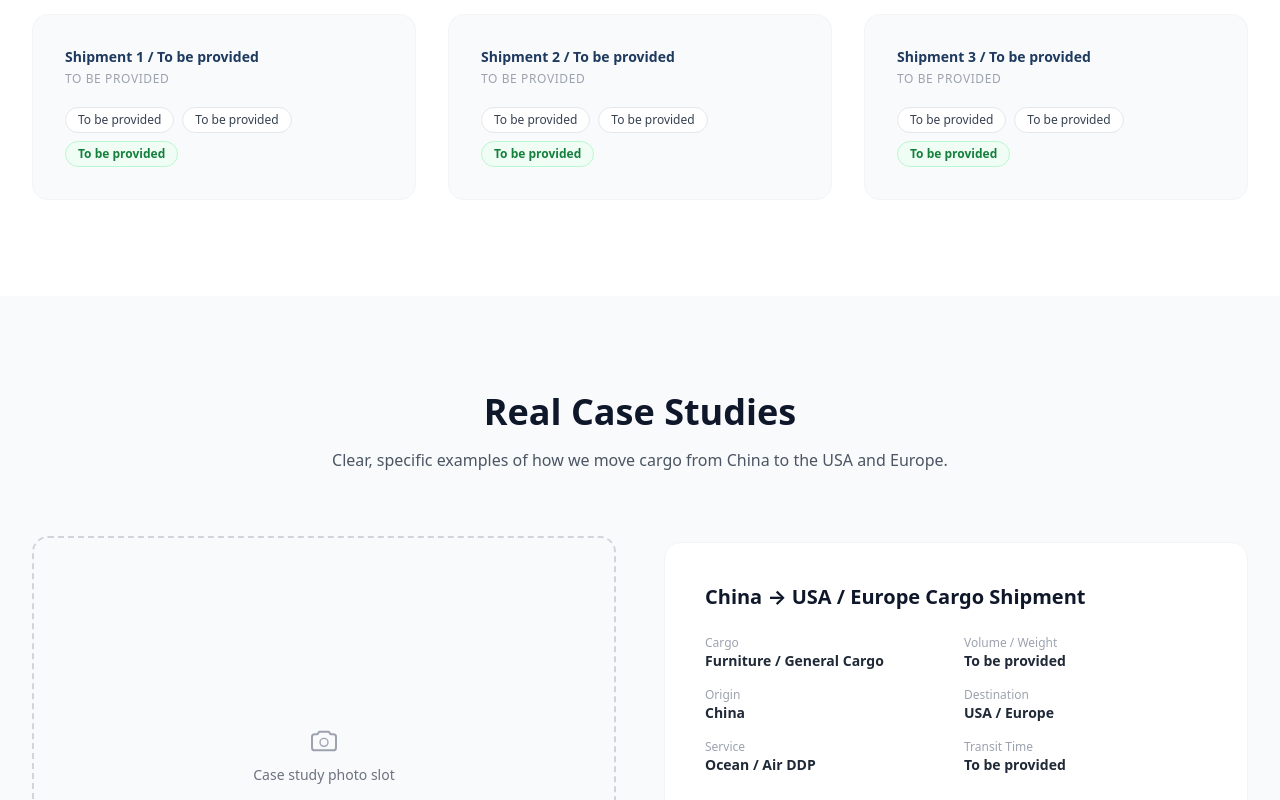
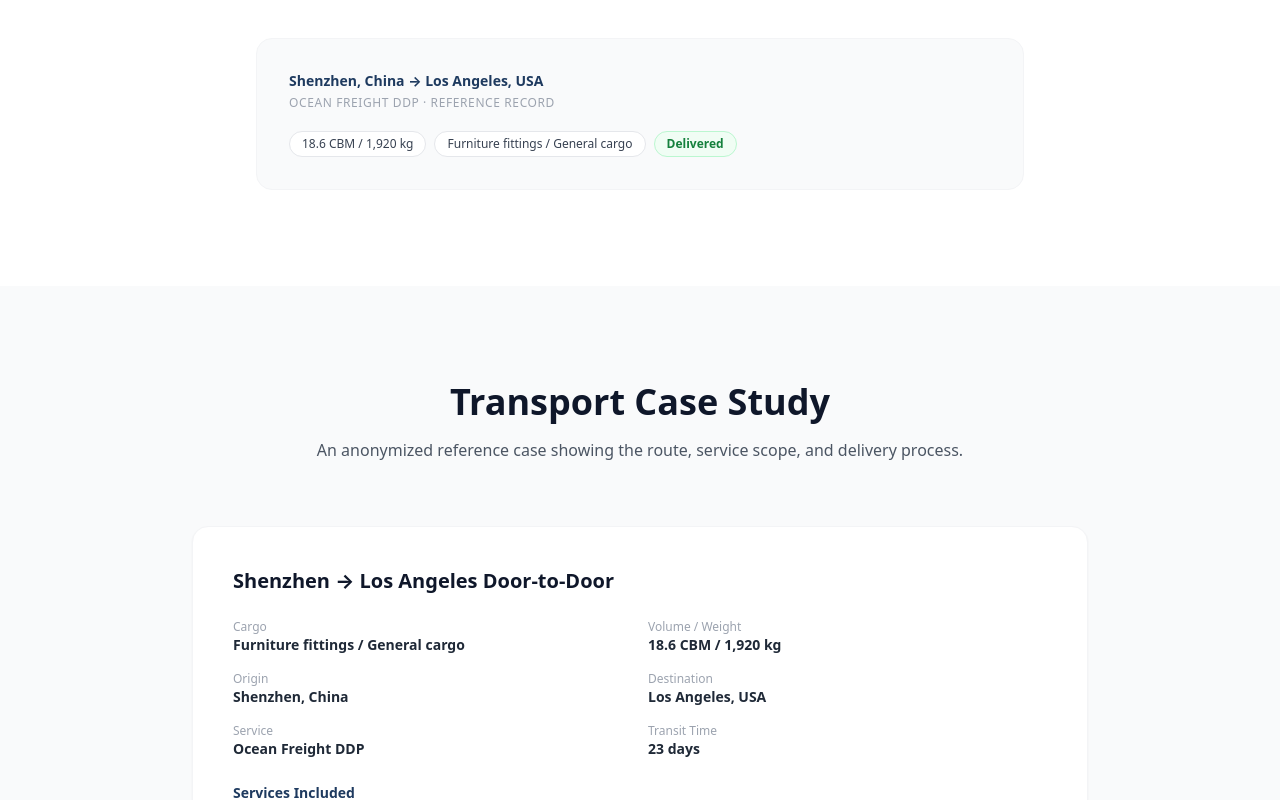
Before and after one commit to chengyao2323-sketch/huanfa-logistics, a Next.js app: page / in a window 1280 px wide. Shown: the part 4580-5380 px from the top of the page. Built offline with nearby package versions, Linux system fonts and the light colour scheme.

Commit message:
Refine customer-facing logistics content

```diff
--- a/src/app/about/page.tsx
+++ b/src/app/about/page.tsx
@@ -2,7 +2,6 @@
 
 import Image from "next/image";
 import { useT } from "@/i18n";
-import PhotoPlaceholder from "@/components/PhotoPlaceholder";
 import OperationsGallery from "@/components/OperationsGallery";
 
 const valueIcons = [
@@ -110,8 +109,7 @@ export default function AboutPage() {
               {t.homeSections.specialist.desc}
             </p>
           </div>
-          <div className="grid grid-cols-1 md:grid-cols-2 gap-8 items-center">
-            <PhotoPlaceholder label={t.homeSections.specialist.photo} />
+          <div className="mx-auto max-w-xl rounded-2xl border border-gray-100 bg-gray-50 p-8 text-center">
             <div>
               <div className="text-2xl font-bold text-brand-800">{t.homeSections.specialist.name}</div>
               <div className="text-gray-500 mb-6">{t.homeSections.specialist.role}</div>
--- a/src/app/page.tsx
+++ b/src/app/page.tsx
@@ -4,8 +4,8 @@ import { useState } from "react";
 import Link from "next/link";
 import Image from "next/image";
 import { useT, useI18n } from "@/i18n";
-import PhotoPlaceholder from "@/components/PhotoPlaceholder";
 import OperationsGallery from "@/components/OperationsGallery";
+import CarrierNetwork from "@/components/CarrierNetwork";
 
 const serviceIcons: Record<string, React.ReactNode> = {
   ocean: (
@@ -314,7 +314,7 @@ export default function HomePage() {
               {t.homeSections.shipments.desc}
             </p>
           </div>
-          <div className="grid grid-cols-1 sm:grid-cols-2 lg:grid-cols-3 gap-6 lg:gap-8">
+          <div className="mx-auto max-w-3xl">
             {t.homeSections.shipments.items.map((item, i) => (
               <div key={i} className="bg-gray-50 rounded-2xl border border-gray-100 p-6 lg:p-8">
                 <div className="text-sm font-bold text-brand-700">{item.route}</div>
@@ -341,9 +341,8 @@ export default function HomePage() {
               {t.homeSections.caseStudies.desc}
             </p>
           </div>
-          <div className="grid grid-cols-1 lg:grid-cols-2 gap-8 lg:gap-12 items-center">
-            <PhotoPlaceholder label={t.homeSections.caseStudies.placeholder} />
-            <div className="bg-white rounded-2xl border border-gray-100 p-6 lg:p-10">
+          <div className="mx-auto max-w-4xl">
+            <div className="bg-white rounded-2xl border border-gray-100 p-6 lg:p-10 shadow-sm">
               <h3 className="text-xl font-bold text-brand-800 mb-6">{t.homeSections.caseStudies.card.title}</h3>
               <dl className="grid grid-cols-2 gap-4 mb-6">
                 <div>
@@ -457,24 +456,6 @@ export default function HomePage() {
         </div>
       </section>
 
-      {/* Testimonials */}
-      <section className="py-16 lg:py-24 bg-gray-50" id="testimonials">
-        <div className="max-w-7xl mx-auto px-4 sm:px-6 lg:px-8">
-          <div className="text-center mb-12 lg:mb-16">
-            <h2 className="text-3xl lg:text-4xl font-bold text-brand-800 mb-4">
-              {t.homeSections.testimonials.title}
-            </h2>
-            <p className="text-gray-600 max-w-2xl mx-auto">
-              {t.homeSections.testimonials.desc}
-            </p>
-          </div>
-          <div className="grid grid-cols-1 sm:grid-cols-2 gap-6">
-            <PhotoPlaceholder label={t.homeSections.testimonials.placeholder} />
-            <PhotoPlaceholder label={t.homeSections.testimonials.placeholder} />
-          </div>
-        </div>
-      </section>
-
       {/* Tracking */}
       <section className="py-16 lg:py-24 bg-white" id="tracking">
         <div className="max-w-7xl mx-auto px-4 sm:px-6 lg:px-8">
@@ -526,10 +507,7 @@ export default function HomePage() {
               {t.homeSections.carriers.desc}
             </p>
           </div>
-          <PhotoPlaceholder
-            label={t.homeSections.carriers.placeholder}
-            aspectClass="aspect-[16/4]"
-          />
+          <CarrierNetwork />
         </div>
       </section>
 
@@ -544,12 +522,11 @@ export default function HomePage() {
               {t.homeSections.specialist.desc}
             </p>
           </div>
-          <div className="grid grid-cols-1 md:grid-cols-2 gap-8 items-center">
-            <PhotoPlaceholder label={t.homeSections.specialist.photo} />
+          <div className="mx-auto max-w-xl rounded-2xl border border-gray-100 bg-gray-50 p-8 text-center">
             <div>
               <div className="text-2xl font-bold text-brand-800">{t.homeSections.specialist.name}</div>
               <div className="text-gray-500 mb-6">{t.homeSections.specialist.role}</div>
-              <div className="flex flex-wrap gap-3">
+              <div className="flex flex-wrap justify-center gap-3">
                 <a
                   href="https://wa.me/8615207122341"
                   target="_blank"
--- /dev/null
+++ b/src/components/CarrierNetwork.tsx
@@ -0,0 +1,27 @@
+const carriers = [
+  { name: "DHL", mark: <span className="bg-[#ffcc00] px-4 py-2 text-2xl font-black italic tracking-[-0.08em] text-[#d40511]">DHL</span> },
+  { name: "FedEx", mark: <span className="text-2xl font-extrabold tracking-[-0.08em]"><span className="text-[#4d148c]">Fed</span><span className="text-[#ff6600]">Ex</span></span> },
+  { name: "UPS", mark: <span className="rounded-b-xl rounded-t-md bg-[#351c15] px-4 py-2 text-xl font-bold text-[#ffb500]">UPS</span> },
+  { name: "USPS", mark: <span className="text-2xl font-black italic tracking-tight text-[#004b87]">USPS</span> },
+  { name: "SF Express", mark: <span className="text-xl font-black italic"><span className="text-[#d71920]">SF</span> <span className="text-gray-800">EXPRESS</span></span> },
+  { name: "Maersk", mark: <span className="flex items-center gap-2 text-xl font-bold tracking-wide text-[#003f5c]"><span className="flex h-8 w-8 items-center justify-center rounded bg-[#42b0d5] text-xl text-white">✦</span>MAERSK</span> },
+  { name: "COSCO Shipping", mark: <span className="text-center text-lg font-black leading-none tracking-tight text-[#005bac]">COSCO<br/><span className="text-xs tracking-[0.2em]">SHIPPING</span></span> },
+  { name: "MSC", mark: <span className="border-2 border-[#f4b223] px-4 py-1 text-2xl font-black tracking-tight text-gray-900">MSC</span> },
+] as const;
+
+export default function CarrierNetwork() {
+  return (
+    <div className="grid grid-cols-2 gap-4 sm:grid-cols-4 lg:gap-5">
+      {carriers.map((carrier) => (
+        <div
+          key={carrier.name}
+          className="flex min-h-28 items-center justify-center rounded-2xl border border-gray-100 bg-white px-4 py-6 shadow-sm transition-all hover:-translate-y-0.5 hover:border-brand-200 hover:shadow-md"
+          aria-label={carrier.name}
+          title={carrier.name}
+        >
+          {carrier.mark}
+        </div>
+      ))}
+    </div>
+  );
+}
--- a/src/i18n/en.ts
+++ b/src/i18n/en.ts
@@ -100,16 +100,14 @@ const en: I18nDict = {
     },
     shipments: {
       title: "Recent Shipments",
-      desc: "Real shipment records with customer information removed.",
+      desc: "An anonymized reference shipment format; final details can be updated from the operations record.",
       items: [
-        { route: "Shipment 1 / To be provided", mode: "To be provided", volume: "To be provided", cargo: "To be provided", status: "To be provided" },
-        { route: "Shipment 2 / To be provided", mode: "To be provided", volume: "To be provided", cargo: "To be provided", status: "To be provided" },
-        { route: "Shipment 3 / To be provided", mode: "To be provided", volume: "To be provided", cargo: "To be provided", status: "To be provided" },
+        { route: "Shenzhen, China → Los Angeles, USA", mode: "Ocean Freight DDP · Reference Record", volume: "18.6 CBM / 1,920 kg", cargo: "Furniture fittings / General cargo", status: "Delivered" },
       ],
     },
     caseStudies: {
-      title: "Real Case Studies",
-      desc: "Clear, specific examples of how we move cargo from China to the USA and Europe.",
+      title: "Transport Case Study",
+      desc: "An anonymized reference case showing the route, service scope, and delivery process.",
       cargoLabel: "Cargo",
       volumeLabel: "Volume / Weight",
       originLabel: "Origin",
@@ -119,13 +117,13 @@ const en: I18nDict = {
       includedLabel: "Services Included",
       placeholder: "Case study photo slot",
       card: {
-        title: "China → USA / Europe Cargo Shipment",
-        cargo: "Furniture / General Cargo",
-        volume: "To be provided",
-        origin: "China",
-        destination: "USA / Europe",
-        service: "Ocean / Air DDP",
-        transit: "To be provided",
+        title: "Shenzhen → Los Angeles Door-to-Door",
+        cargo: "Furniture fittings / General cargo",
+        volume: "18.6 CBM / 1,920 kg",
+        origin: "Shenzhen, China",
+        destination: "Los Angeles, USA",
+        service: "Ocean Freight DDP",
+        transit: "23 days",
         included: [
           "Factory pickup",
           "Consolidation at Shenzhen warehouse",
@@ -152,7 +150,7 @@ const en: I18nDict = {
       title: "Cargo Insurance & Claims",
       desc: "A clear, actionable claims process so you know what happens if cargo is damaged.",
       steps: [
-        "Notify us within X hours",
+        "Notify us within 24 hours",
         "Provide photos / POD",
         "Dedicated claim specialist",
         "Claim submitted and followed to resolution",
@@ -180,14 +178,14 @@ const en: I18nDict = {
       note: "No API yet? Route customers to your shipment tracking portal.",
     },
     carriers: {
-      title: "Carriers & Delivery Networks We Work With",
-      desc: "Ocean carriers, airlines, and last-mile networks we regularly cooperate with.",
+      title: "Carrier & Delivery Networks",
+      desc: "Carrier and last-mile options available through our logistics network. Final routing is confirmed with each booking.",
       placeholder: "Carrier logo slot",
     },
     specialist: {
       title: "Meet Your Freight Specialist",
       desc: "One person stays responsible for your shipment from pickup to delivery.",
-      name: "Jason Cheng",
+      name: "Chris",
       role: "International Freight Specialist",
       photo: "Freight specialist photo slot",
       whatsapp: "Chat on WhatsApp",
@@ -358,13 +356,13 @@ const en: I18nDict = {
     info: {
       title: "Contact Information",
       specialistTitle: "Your Freight Specialist",
-      specialistName: "Jason Cheng",
+      specialistName: "Chris",
       specialistRole: "International Freight Specialist",
       specialistPhoto: "Freight specialist photo slot",
       addressLabel: "Registered Address",
       addressValue: "Room 803, No.15 Fude Road, Baoan, Shenzhen, China",
       officeAddressLabel: "Shenzhen Office",
-      officeAddressValue: "Room 803, No.15 Fude Road, Baoan, Shenzhen, China",
+      officeAddressValue: "Room 803, Heng'an Business Building, Bao'an District, Shenzhen, China",
       warehouseAddressLabel: "Shenzhen Consolidation Warehouse",
       warehouseAddressValue: "To be provided",
       mapsLabel: "View on Google Maps",
--- a/src/i18n/zh.ts
+++ b/src/i18n/zh.ts
@@ -100,16 +100,14 @@ const zh: I18nDict = {
     },
     shipments: {
       title: "最近出货",
-      desc: "真实出货记录，客户信息已脱敏",
+      desc: "匿名化参考出货格式，后续可按实际运单信息更新",
       items: [
-        { route: "运单 1 / 待补充", mode: "待补充", volume: "待补充", cargo: "待补充", status: "待补充" },
-        { route: "运单 2 / 待补充", mode: "待补充", volume: "待补充", cargo: "待补充", status: "待补充" },
-        { route: "运单 3 / 待补充", mode: "待补充", volume: "待补充", cargo: "待补充", status: "待补充" },
+        { route: "中国深圳 → 美国洛杉矶", mode: "海运 DDP · 参考记录", volume: "18.6 CBM / 1,920 kg", cargo: "家具配件 / 普货", status: "已签收" },
       ],
     },
     caseStudies: {
       title: "运输案例",
-      desc: "具体到起运地、目的地、服务和履约内容的案例",
+      desc: "匿名化参考案例，展示路线、服务范围和完整履约流程",
       cargoLabel: "货物",
       volumeLabel: "体积/重量",
       originLabel: "起运地",
@@ -119,13 +117,13 @@ const zh: I18nDict = {
       includedLabel: "包含服务",
       placeholder: "案例照片占位",
       card: {
-        title: "中国至美国 / 欧洲货物运输案例",
-        cargo: "家具 / 普货",
-        volume: "待补充",
-        origin: "中国",
-        destination: "美国 / 欧洲",
-        service: "海运 / 空运 DDP",
-        transit: "待补充",
+        title: "深圳至洛杉矶门到门运输",
+        cargo: "家具配件 / 普货",
+        volume: "18.6 CBM / 1,920 kg",
+        origin: "中国深圳",
+        destination: "美国洛杉矶",
+        service: "海运 DDP",
+        transit: "23天",
         included: [
           "工厂提货",
           "深圳仓集货",
@@ -152,7 +150,7 @@ const zh: I18nDict = {
       title: "货物保险与理赔",
       desc: "明确、可执行的理赔流程，让客户安心",
       steps: [
-        "X 小时内通知我们",
+        "24小时内通知我们",
         "提供照片 / 签收凭证",
         "专属理赔专员跟进",
         "提交理赔并持续反馈结果",
@@ -180,14 +178,14 @@ const zh: I18nDict = {
       note: "如果暂时没有开放 API，可引导客户进入专属追踪门户",
     },
     carriers: {
-      title: "合作承运商与派送网络",
-      desc: "与我们长期合作的船公司、航空公司和海外派送网络",
+      title: "承运商与派送网络",
+      desc: "可通过我们的物流网络对接多种承运和末端派送渠道，具体渠道以每票订舱确认为准",
       placeholder: "承运商 Logo 占位",
     },
     specialist: {
       title: "您的专属物流顾问",
       desc: "每一票货物都有专人负责，从提货到签收全程跟进",
-      name: "Jason Cheng",
+      name: "Chris",
       role: "国际物流销售经理",
       photo: "物流顾问照片占位",
       whatsapp: "WhatsApp 咨询",
@@ -358,7 +356,7 @@ const zh: I18nDict = {
     info: {
         title: "联系方式",
         specialistTitle: "您的专属物流顾问",
-        specialistName: "Jason Cheng",
+        specialistName: "Chris",
         specialistRole: "国际物流销售经理",
         specialistPhoto: "联系人照片占位",
         addressLabel: "地址",
```
Also changed, not shown: src/app/contact/page.tsx (+2 -30 lines).
